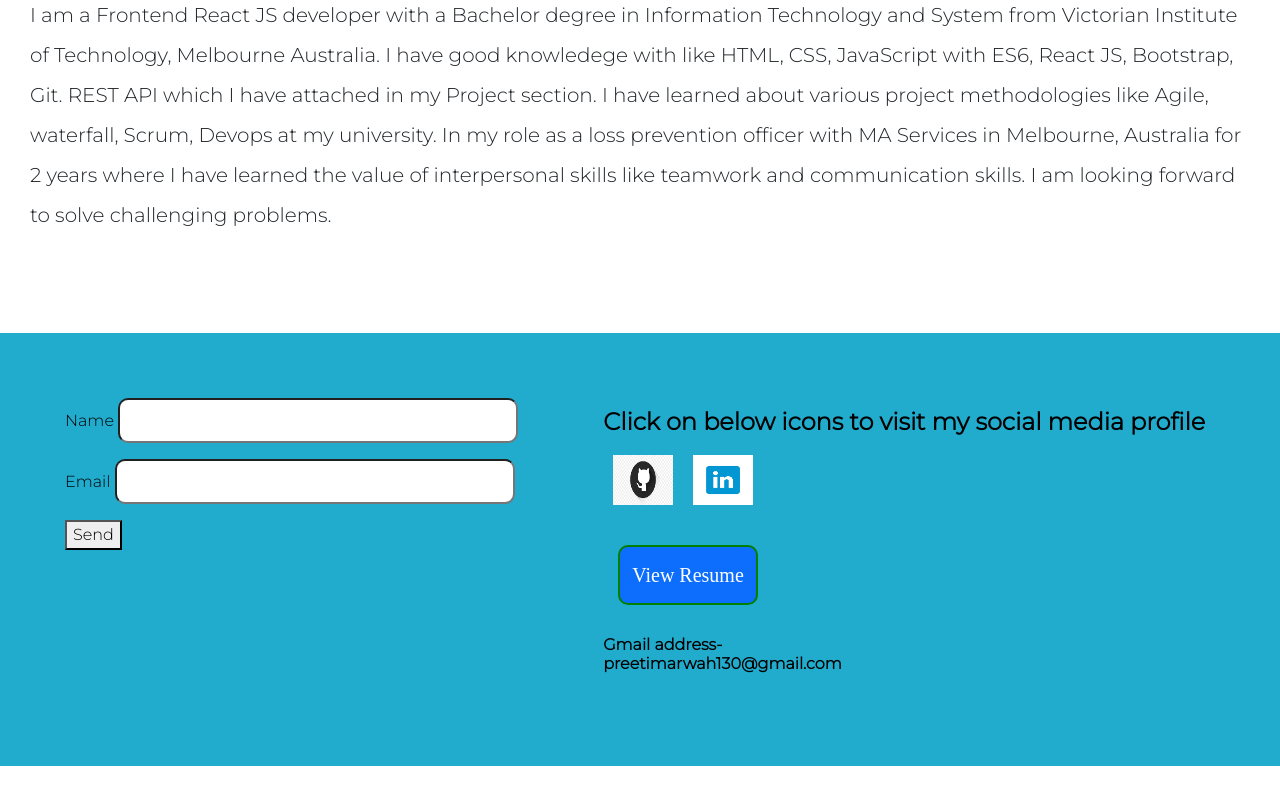
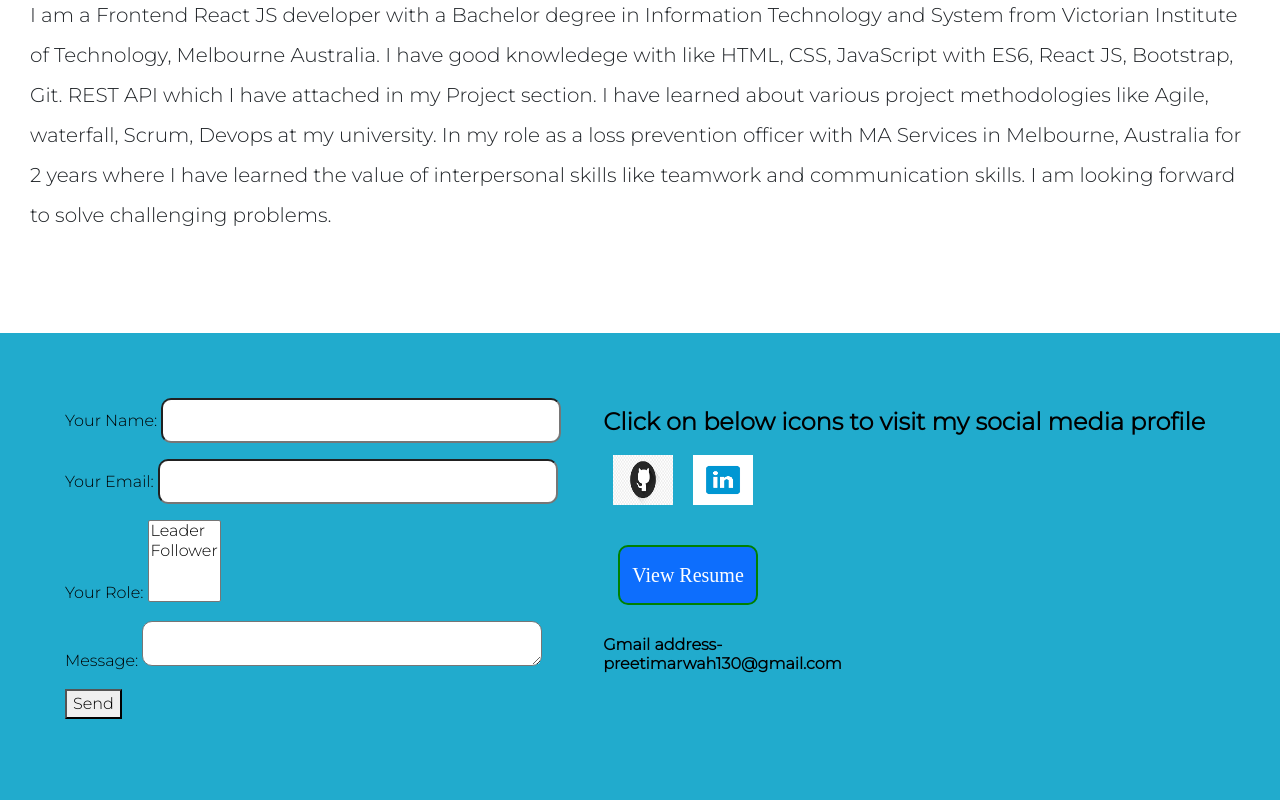
Before and after one commit to Preetimarwah/Portfolio, a React (Create React App) app: page / in a window 1280 px wide. Shown: the part 1393-2193 px from the top of the page. Before the commit the page ends 2159 px from the top, so only its background shows below. Built offline with nearby package versions, Linux system fonts and the light colour scheme; a web font is replaced by a local one.

Commit message:
commiting

```diff
--- a/src/components/Footer.js
+++ b/src/components/Footer.js
@@ -6,17 +6,26 @@
         <div id="Contactme">
             <div className="Footer">
             <form name="contact" method="POST" data-netlify="true">
-            <input type="hidden" name="form-name" value="contact" />
   <p>
-    <label>Name <input type="text" name="name" /></label>
+    <label>Your Name: <input type="text" name="name" /></label>
   </p>
   <p>
-    <label>Email <input type="email" name="email" /></label>
+    <label>Your Email: <input type="email" name="email" /></label>
+  </p>
+  <p>
+    <label>Your Role: <select name="role[]" multiple>
+      <option value="leader">Leader</option>
+      <option value="follower">Follower</option>
+    </select></label>
+  </p>
+  <p>
+    <label>Message: <textarea name="message"></textarea></label>
   </p>
   <p>
     <button type="submit">Send</button>
   </p>
 </form>
+
             {/* <form name="contact" netlify>
                 <h5>Your Name</h5>
                <input name="name" type="text"/>
```
